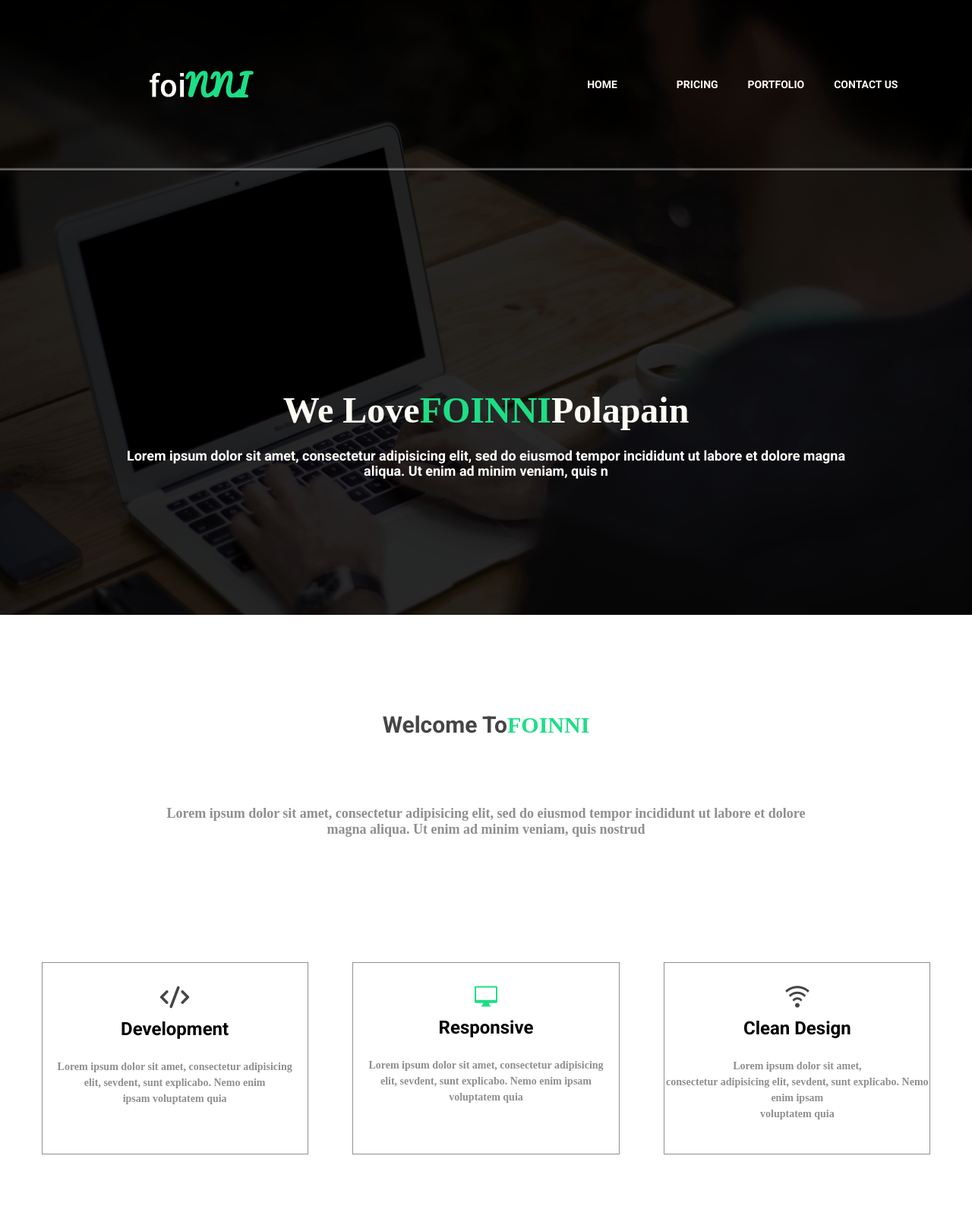
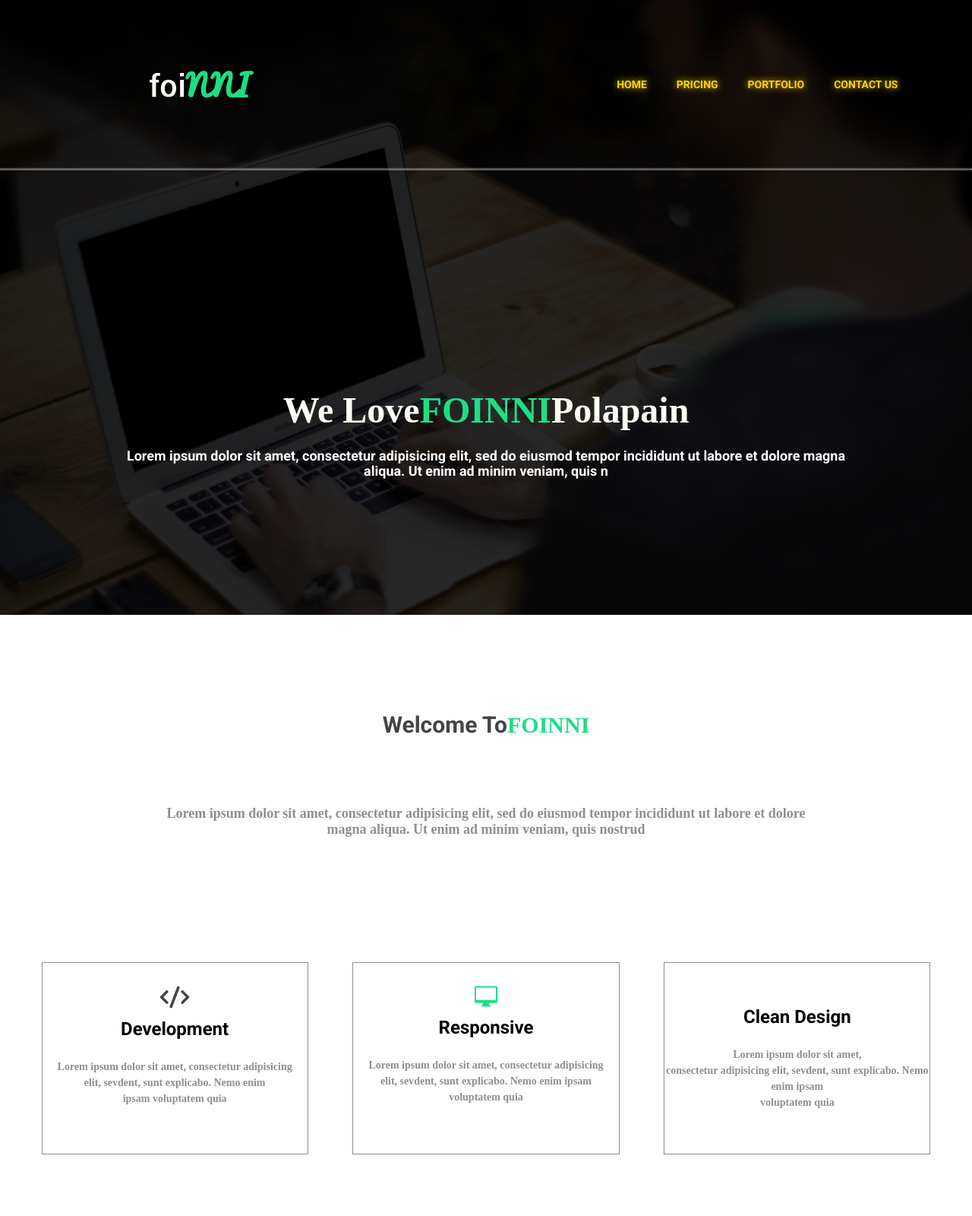
Before and after one commit to ivanpilipchack/ivanpilipchack.github.io, a plain HTML site: page index.html in a window 1280 px wide. Shown: the top 1600 px of the page at 76% size. Drawn offline with Linux system fonts and the light colour scheme.

Commit message:
dropDown menu on jquery

```diff
--- a/index.html
+++ b/index.html
@@ -24,11 +24,7 @@
                             HOME
                         </a>
                             </li>
-                            <li class="nav__item">
-                                <a href="#" class="nav__link link">
 
-                                </a>
-                            </li>
                             <li class="nav__item">
                                 <a href="#" class="nav__link link">
                             PRICING
--- a/js/main.js
+++ b/js/main.js
@@ -1,4 +1,4 @@
-/*filterSelection("all") // Execute the function and show all columns
+filterSelection("all") // Execute the function and show all columns
 function filterSelection(c) {
     var x, i;
     x = document.getElementsByClassName("column");
@@ -45,22 +45,29 @@ for (var i = 0; i < btns.length; i++) {
         this.className += " active";
     });
 };
-*/
+
 $(document).ready(function() {
+    //fadeMenu
+    var $hide = $('.nav__list');
+    var $linck = $('.nav__link');
+    $hide.hide().slideDown(800);
+    $linck.hide().each(function(index) {
+        $(this).delay(index * 1000).fadeIn(1000).delay(2000).addClass('active');
+    });
+
+    //end
+
     $(".button").click(function() {
         $(".hidden").fadeToggle(2000);
     });
 
-});
-//animate
-$(document).ready(function() {
-    $(".info_btn").click(function() {
-        $(".plans_info").animate({
-            height: 'toggle'
-        });
+
+    //animate
+
+    $(".info_btn").click(function(event) {
+        $(event.currentTarget).siblings('.plans_info').slideToggle(1000);
     });
-});
-$(document).ready(function() {
+
     $('.form_button').mouseenter(function() {
         $('.form_area').slideToggle(2000);
     });
@@ -70,8 +77,8 @@ $(document).ready(function() {
             fontSize: 20,
             duration: 2000,
 
+
+
         });
-
     });
-
 });
--- a/main.css
+++ b/main.css
@@ -128,6 +128,11 @@ span {
 
 .wrapper {
     margin-bottom: 80px;
+}
+
+.active {
+    color: #ffd400;
+    text-shadow: 0 0 10px #ffd400;
 }
 
 .wrapper h2 {
@@ -275,6 +280,11 @@ span {
     width: 100%;
 }
 
+.picture_gallery:hover {
+    transform: scale(1.5);
+    transition: 2s;
+}
+
 .hidden {
     display: none;
     text-align: center;
@@ -416,7 +426,7 @@ span {
     right: 0;
     bottom: 0;
     left: 0;
-    background: rgba(0, 0, 0, 0.5);
+    background: rgba(0, 0, 0, 0.52);
     width: 100%;
 }
 
```
Also changed, not shown: images/wifi-3.png (deleted).
